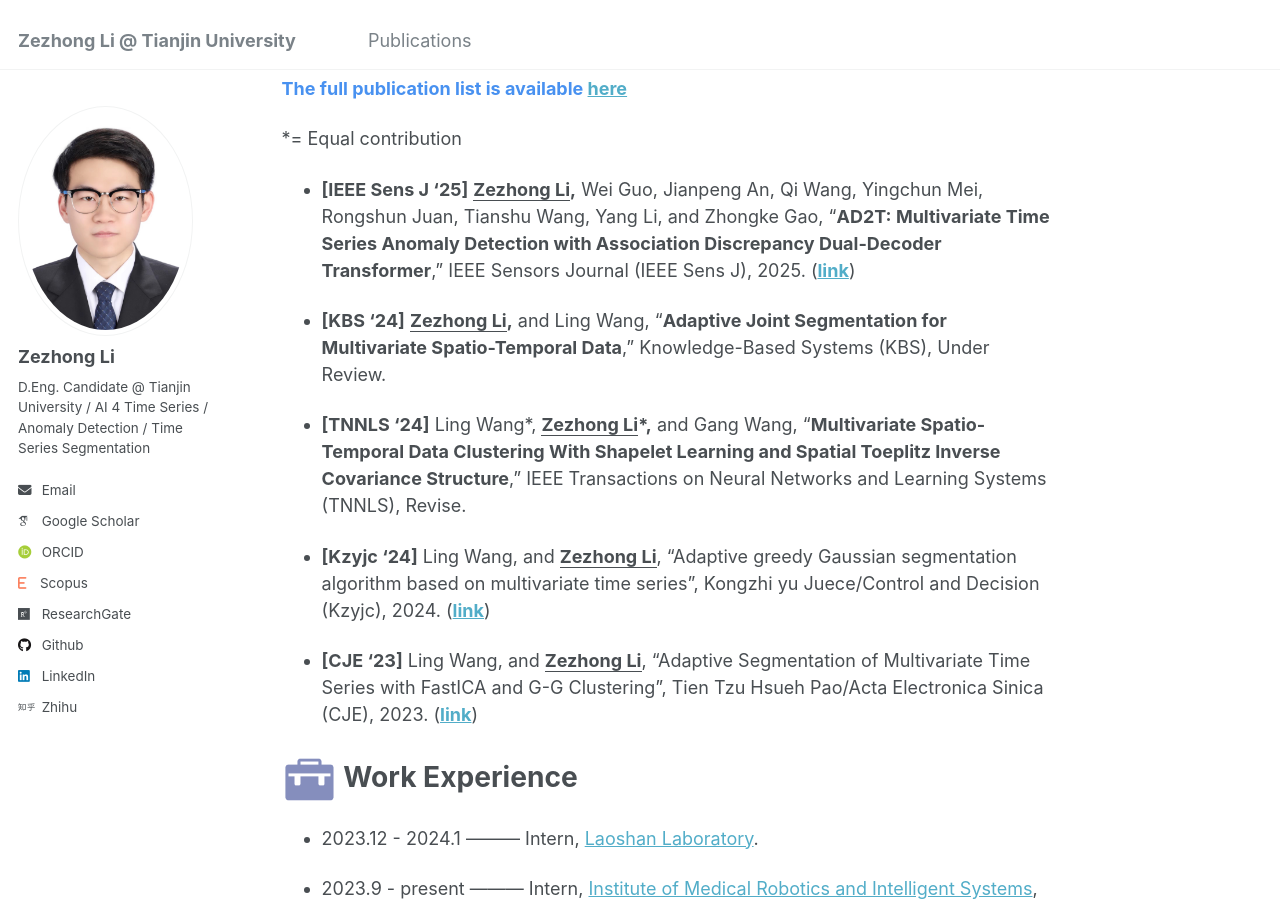
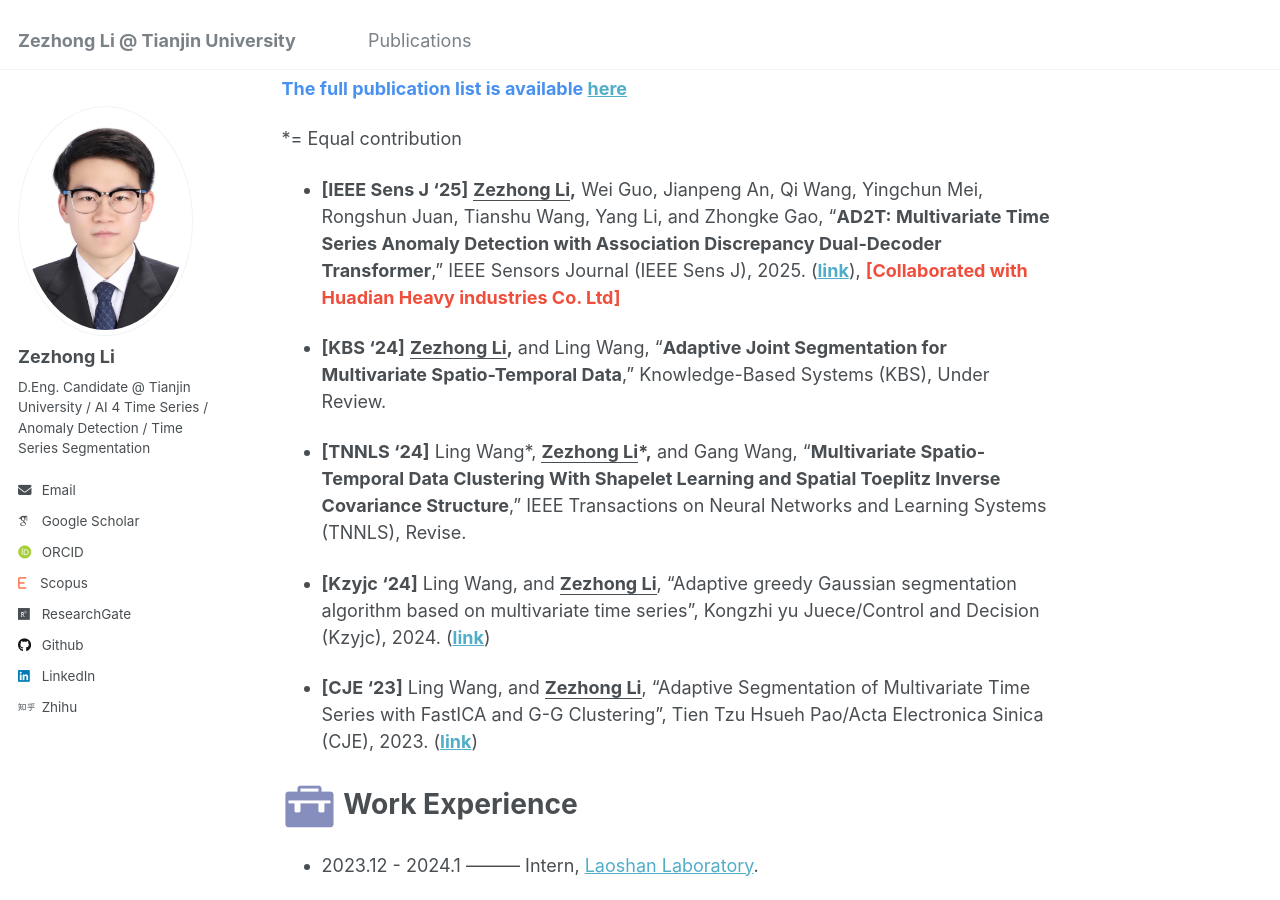
Before and after one commit to lzz19980125/lzz19980125.github.io, a Jekyll site: the page built from _pages/about.md, in a window 1280 px wide and 900 px high, scrolled down 850 px. Built offline with Jekyll 4.4.1, drawn with Linux system fonts in a browser that asks for light colours; some web fonts are replaced.

Commit message:
Update about.md

```diff
--- a/_pages/about.md
+++ b/_pages/about.md
@@ -34,7 +34,7 @@
 
 *= Equal contribution
 
-- **[IEEE Sens J '25]** **<u>Zezhong Li</u>,** Wei Guo, Jianpeng An, Qi Wang, Yingchun Mei, Rongshun Juan, Tianshu Wang, Yang Li, and Zhongke Gao, “**AD2T: Multivariate Time Series Anomaly Detection with Association Discrepancy Dual-Decoder Transformer**,” IEEE Sensors Journal (IEEE Sens J), 2025. ([**link**](https://ieeexplore.ieee.org/document/10906418))
+- **[IEEE Sens J '25]** **<u>Zezhong Li</u>,** Wei Guo, Jianpeng An, Qi Wang, Yingchun Mei, Rongshun Juan, Tianshu Wang, Yang Li, and Zhongke Gao, “**AD2T: Multivariate Time Series Anomaly Detection with Association Discrepancy Dual-Decoder Transformer**,” IEEE Sensors Journal (IEEE Sens J), 2025. ([**link**](https://ieeexplore.ieee.org/document/10906418)), <span style="color:rgb(240, 78, 60)">**[Collaborated with Huadian Heavy industries Co. Ltd]**</span>
 
 - **[KBS '24]** **<u>Zezhong Li</u>,** and Ling Wang, “**Adaptive Joint Segmentation for Multivariate Spatio-Temporal Data**,” Knowledge-Based Systems (KBS), Under Review.
 
```
